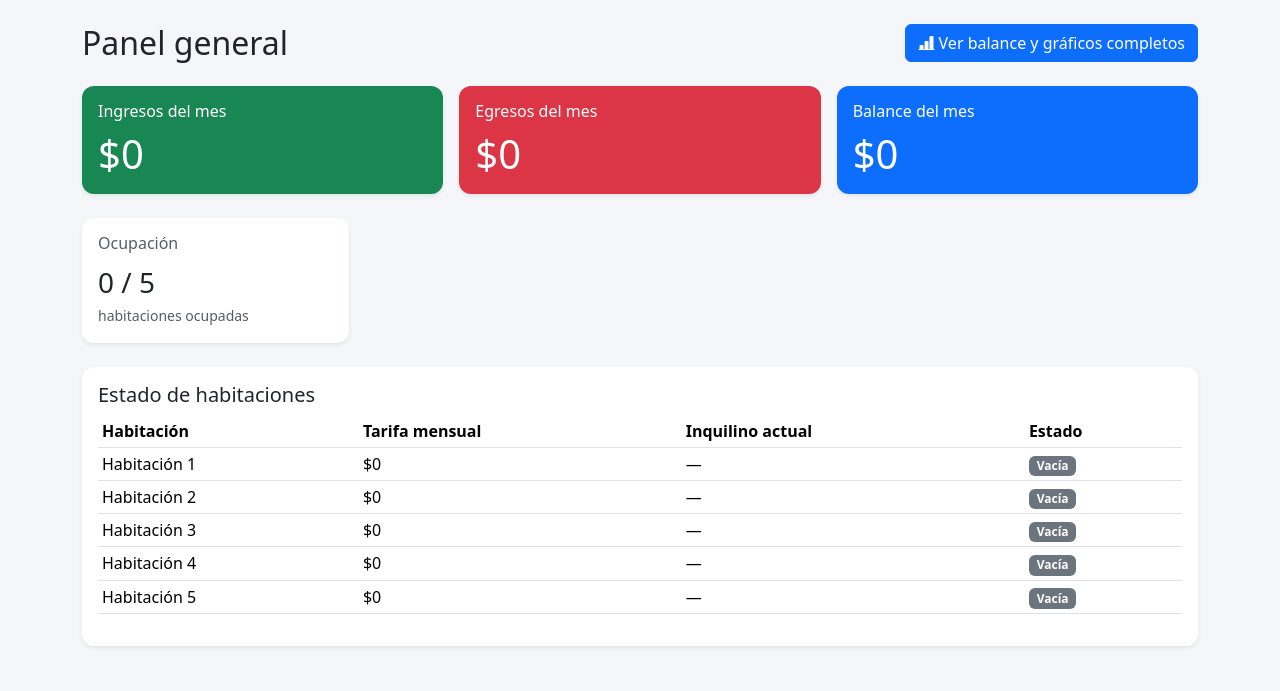
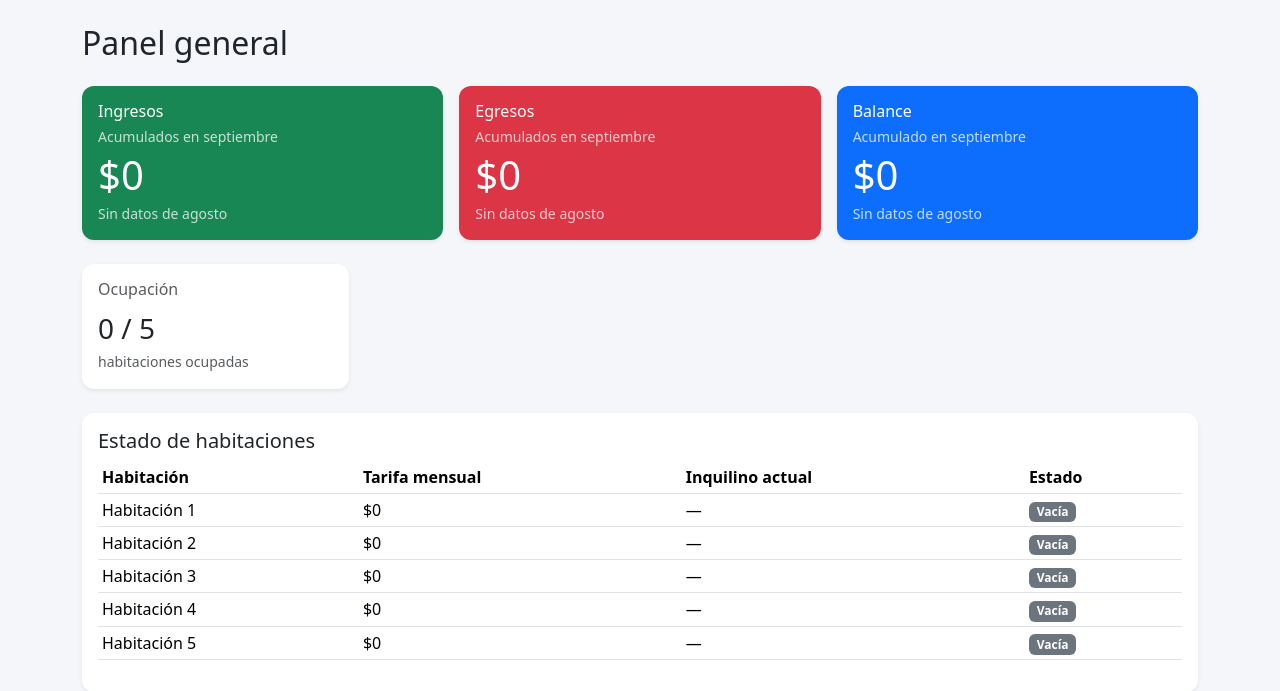
Before and after one commit to amaurycabrera/rentas_app, a Flask app: page / in a window 1280 px wide. Shown: the part 56-747 px from the top of the page. Before the commit the page ends 703 px from the top, so only its background shows below. Run offline with Flask 3, Linux system fonts and the light colour scheme; the visitor is signed in with stand-in values (Sample User, id 1); data comes from the database, SQL or seed files in the repository; data that the repository does not hold is empty.

Commit message:
Panel: agregar contexto (mes y variación vs. mes anterior) a las tarjetas de Ingresos/Egresos/Balance

```diff
--- a/app.py
+++ b/app.py
@@ -459,6 +459,25 @@ def ultimos_12_meses():
     return meses
 
 
+NOMBRES_MESES = ["enero", "febrero", "marzo", "abril", "mayo", "junio",
+                  "julio", "agosto", "septiembre", "octubre", "noviembre", "diciembre"]
+
+
+def mes_anterior_a(anio, mes):
+    """Devuelve (año, mes) del mes calendario inmediatamente anterior."""
+    if mes == 1:
+        return anio - 1, 12
+    return anio, mes - 1
+
+
+def variacion_porcentual(actual, anterior):
+    """Porcentaje de cambio de 'anterior' a 'actual'. Devuelve None si no se
+    puede calcular (el mes anterior no tuvo movimientos), para no dividir por cero."""
+    if anterior == 0:
+        return None
+    return float((actual - anterior) / anterior * 100)
+
+
 @app.template_filter("tipo_label")
 def tipo_label_filter(valor, lista_tipos):
     """Convierte el valor interno de un tipo (ej. 'agua') en su etiqueta legible."""
@@ -759,6 +778,7 @@ def dashboard():
     hoy = date.today()
     mes_actual = hoy.month
     anio_actual = hoy.year
+    anio_anterior, mes_anterior = mes_anterior_a(anio_actual, mes_actual)
 
     ingresos_mes = Ingreso.query.filter(
         extract("month", Ingreso.fecha) == mes_actual,
@@ -768,10 +788,26 @@ def dashboard():
         extract("month", Egreso.fecha) == mes_actual,
         extract("year", Egreso.fecha) == anio_actual,
     )
+    ingresos_mes_anterior_q = Ingreso.query.filter(
+        extract("month", Ingreso.fecha) == mes_anterior,
+        extract("year", Ingreso.fecha) == anio_anterior,
+    )
+    egresos_mes_anterior_q = Egreso.query.filter(
+        extract("month", Egreso.fecha) == mes_anterior,
+        extract("year", Egreso.fecha) == anio_anterior,
+    )
 
     total_ingresos_mes = total(ingresos_mes, Ingreso.monto)
     total_egresos_mes = total(egresos_mes, Egreso.monto)
     balance_mes = total_ingresos_mes - total_egresos_mes
+
+    total_ingresos_mes_anterior = total(ingresos_mes_anterior_q, Ingreso.monto)
+    total_egresos_mes_anterior = total(egresos_mes_anterior_q, Egreso.monto)
+    balance_mes_anterior = total_ingresos_mes_anterior - total_egresos_mes_anterior
+
+    variacion_ingresos = variacion_porcentual(total_ingresos_mes, total_ingresos_mes_anterior)
+    variacion_egresos = variacion_porcentual(total_egresos_mes, total_egresos_mes_anterior)
+    variacion_balance = variacion_porcentual(balance_mes, balance_mes_anterior)
 
     total_ingresos_hist = total(Ingreso.query, Ingreso.monto)
     total_egresos_hist = total(Egreso.query, Egreso.monto)
@@ -785,6 +821,11 @@ def dashboard():
         total_ingresos_mes=total_ingresos_mes,
         total_egresos_mes=total_egresos_mes,
         balance_mes=balance_mes,
+        variacion_ingresos=variacion_ingresos,
+        variacion_egresos=variacion_egresos,
+        variacion_balance=variacion_balance,
+        nombre_mes_actual=NOMBRES_MESES[mes_actual - 1],
+        nombre_mes_anterior=NOMBRES_MESES[mes_anterior - 1],
         total_ingresos_hist=total_ingresos_hist,
         total_egresos_hist=total_egresos_hist,
         balance_hist=balance_hist,
--- a/templates/dashboard.html
+++ b/templates/dashboard.html
@@ -3,33 +3,62 @@
 {% block contenido %}
 <div class="d-flex justify-content-between align-items-center flex-wrap gap-2 mb-4">
   <h2 class="mb-0">Panel general</h2>
-  <a href="http://localhost:3000/dashboard/12?tab=5-ingresos" target="_blank" rel="noopener" class="btn btn-primary">
+{% if metabase_url_balance %}
+  <a href="{{ metabase_url_balance }}" target="_blank" rel="noopener" class="btn btn-primary">
     <i class="bi bi-bar-chart-line-fill"></i> Ver balance y gráficos completos
   </a>
+  {% endif %}
 </div>
 
 <div class="row g-3 mb-4">
   <div class="col-md-4">
     <div class="card text-bg-success h-100 shadow-sm">
       <div class="card-body">
-        <h6 class="card-title">Ingresos del mes</h6>
-        <p class="display-6 mb-0">${{ "{:,.0f}".format(total_ingresos_mes) }}</p>
+        <h6 class="card-title mb-1">Ingresos</h6>
+        <p class="small text-white opacity-75 mb-1">Acumulados en {{ nombre_mes_actual }}</p>
+        <p class="display-6 mb-1">${{ "{:,.0f}".format(total_ingresos_mes) }}</p>
+        <p class="small text-white opacity-75 mb-0">
+          {% if variacion_ingresos is not none %}
+            {% if variacion_ingresos > 0 %}▲{% elif variacion_ingresos < 0 %}▼{% else %}▬{% endif %}
+            {{ "%.0f"|format(variacion_ingresos|abs) }}% vs. {{ nombre_mes_anterior }}
+          {% else %}
+            Sin datos de {{ nombre_mes_anterior }}
+          {% endif %}
+        </p>
       </div>
     </div>
   </div>
   <div class="col-md-4">
     <div class="card text-bg-danger h-100 shadow-sm">
       <div class="card-body">
-        <h6 class="card-title">Egresos del mes</h6>
-        <p class="display-6 mb-0">${{ "{:,.0f}".format(total_egresos_mes) }}</p>
+        <h6 class="card-title mb-1">Egresos</h6>
+        <p class="small text-white opacity-75 mb-1">Acumulados en {{ nombre_mes_actual }}</p>
+        <p class="display-6 mb-1">${{ "{:,.0f}".format(total_egresos_mes) }}</p>
+        <p class="small text-white opacity-75 mb-0">
+          {% if variacion_egresos is not none %}
+            {% if variacion_egresos > 0 %}▲{% elif variacion_egresos < 0 %}▼{% else %}▬{% endif %}
+            {{ "%.0f"|format(variacion_egresos|abs) }}% vs. {{ nombre_mes_anterior }}
+          {% else %}
+            Sin datos de {{ nombre_mes_anterior }}
+          {% endif %}
+        </p>
       </div>
     </div>
   </div>
   <div class="col-md-4">
     <div class="card {% if balance_mes >= 0 %}text-bg-primary{% else %}text-bg-warning{% endif %} h-100 shadow-sm">
       <div class="card-body">
-        <h6 class="card-title">Balance del mes</h6>
-        <p class="display-6 mb-0">${{ "{:,.0f}".format(balance_mes) }}</p>
+        <h6 class="card-title mb-1">Balance</h6>
+        <p class="small text-white opacity-75 mb-1">Acumulado en {{ nombre_mes_actual }}</p>
+        <p class="display-6 mb-1">${{ "{:,.0f}".format(balance_mes) }}</p>
+        <p class="small text-white opacity-75 mb-0">
+          {% if variacion_balance is not none %}
+            {% if variacion_balance > 0 %}▲{% elif variacion_balance < 0 %}▼{% else %}▬{% endif %}
+            {{ "%.0f"|format(variacion_balance|abs) }}% vs. {{ nombre_mes_anterior }}
+          {% else %}
+            Sin datos de {{ nombre_mes_anterior }}
+          {% endif %}
+        </p>
       </div>
     </div>
   </div>
@@ -45,32 +74,9 @@
       </div>
     </div>
   </div>
-  {# OCULTAS A PEDIDO DEL USUARIO (13/09/2026) - no eliminar, solo comentadas:
-  <div class="col-md-3">
-    <div class="card h-100 shadow-sm">
-      <div class="card-body">
-        <h6 class="card-title text-muted">Ingresos históricos</h6>
-        <p class="fs-4 mb-0">${{ "{:,.0f}".format(total_ingresos_hist) }}</p>
-      </div>
-    </div>
-  </div>
-  <div class="col-md-3">
-    <div class="card h-100 shadow-sm">
-      <div class="card-body">
-        <h6 class="card-title text-muted">Egresos históricos</h6>
-        <p class="fs-4 mb-0">${{ "{:,.0f}".format(total_egresos_hist) }}</p>
-      </div>
-    </div>
-  </div>
-  <div class="col-md-3">
-    <div class="card h-100 shadow-sm">
-      <div class="card-body">
-        <h6 class="card-title text-muted">Balance histórico</h6>
-        <p class="fs-4 mb-0">${{ "{:,.0f}".format(balance_hist) }}</p>
-      </div>
-    </div>
-  </div>
-  #}
+  {# Tarjetas de totales históricos (ingresos/egresos/balance de todo el tiempo) ocultas
+     por defecto para mantener el panel enfocado en el mes actual; descoméntalas si las
+     prefieres a la vista, o consulta el histórico completo vía Metabase / /historico. #}
 </div>
 
 <div class="card shadow-sm mb-4">
```
